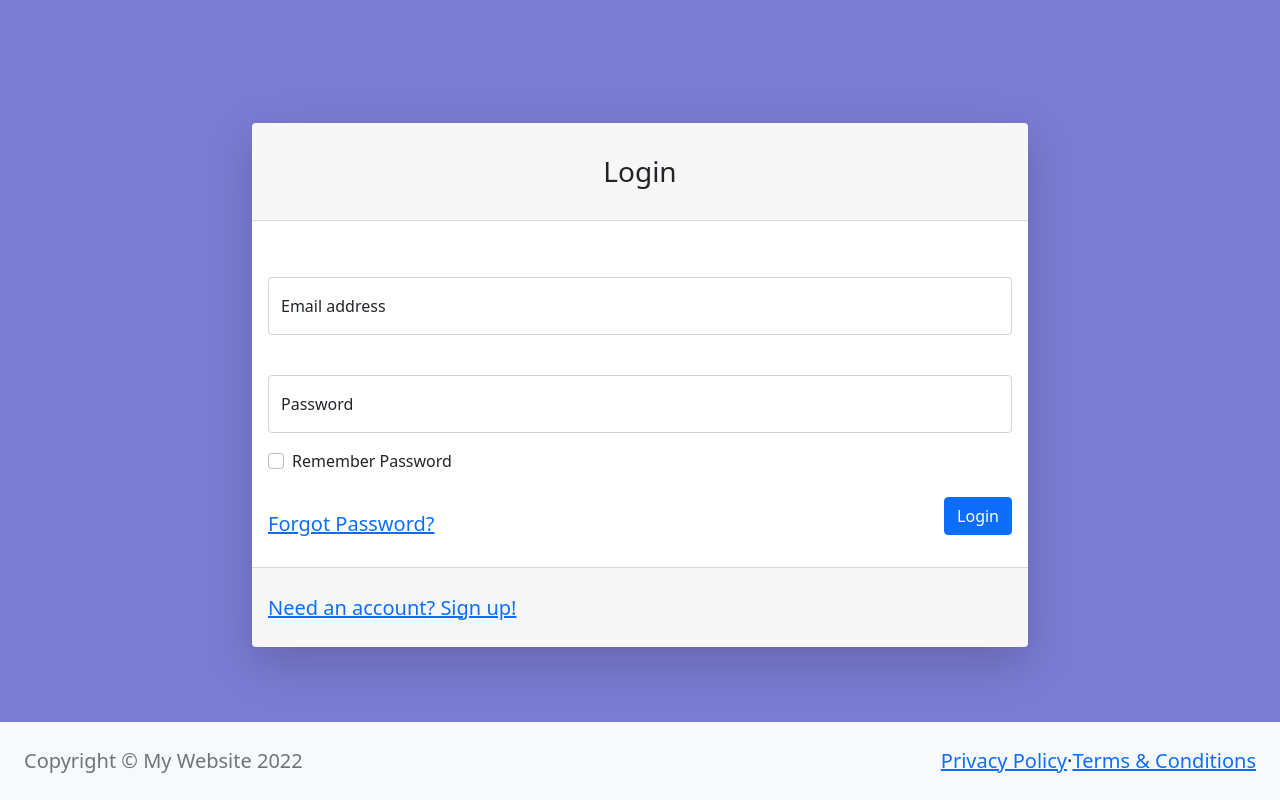
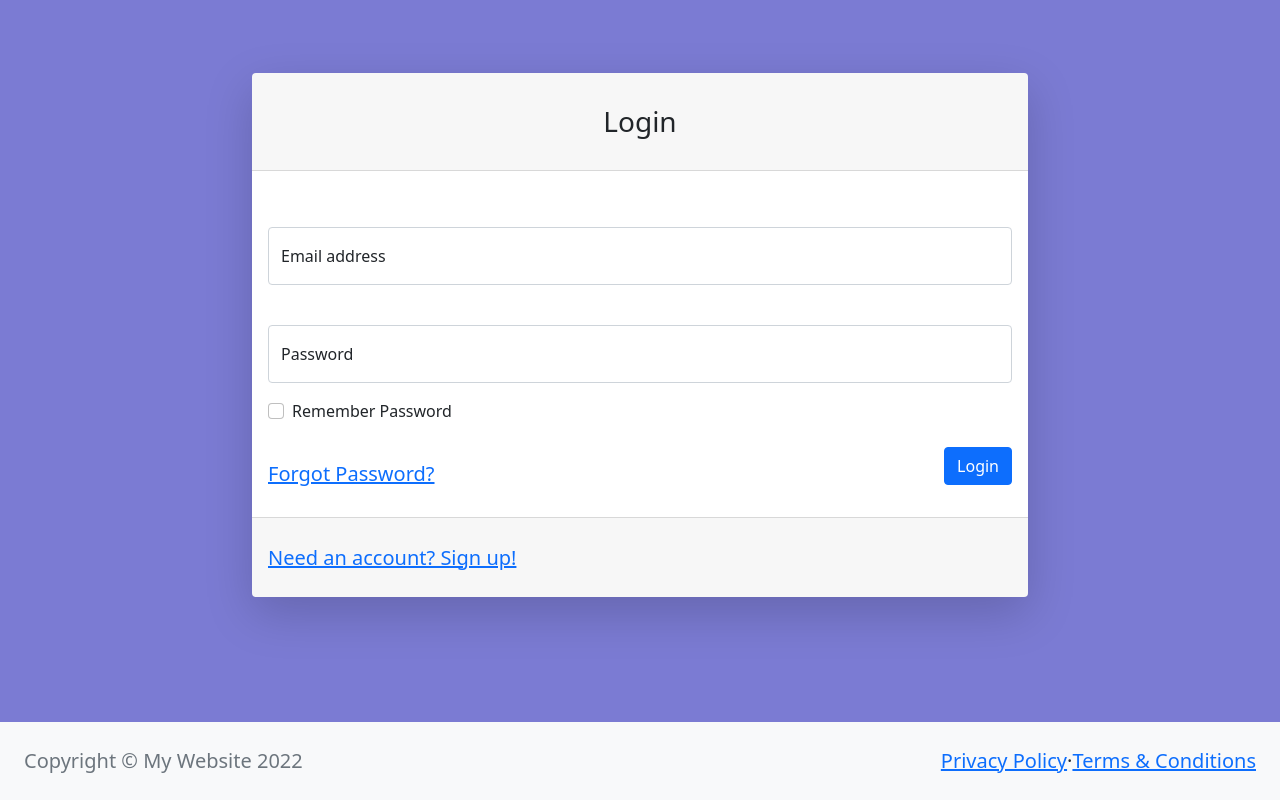
Before and after one commit to daehoddunddun/DH.GG, a React (Create React App) app: page / in a window 1280 px wide. Built offline with nearby package versions, Linux system fonts and the light colour scheme; the HTML template or start-up script is replaced by a standard one.

Commit message:
11/23 Router setting, login, userdata localset

```diff
--- a/package.json
+++ b/package.json
@@ -14,6 +14,8 @@
     "react": "^18.2.0",
     "react-bootstrap": "^2.6.0",
     "react-dom": "^18.2.0",
+    "react-router": "^6.4.3",
+    "react-router-dom": "^6.4.3",
     "react-scripts": "5.0.1",
     "typescript": "^4.9.3",
     "web-vitals": "^2.1.4"
@@ -41,5 +43,9 @@
       "last 1 firefox version",
       "last 1 safari version"
     ]
+  },
+  "devDependencies": {
+    "@types/react-router": "^5.1.19",
+    "@types/react-router-dom": "^5.3.3"
   }
 }
--- a/src/App.tsx
+++ b/src/App.tsx
@@ -4,7 +4,7 @@ import Login from './component/Login/Login';
 function App() {
   return (
     <div className="App">
-      <Login></Login>
+      <Login/>
     </div>
   );
 }
--- /dev/null
+++ b/src/component/Join/Join.tsx
@@ -0,0 +1,11 @@
+import React from 'react';
+
+function Join() {
+    return (
+        <div>
+            <h1>sss</h1>
+        </div>
+    );
+}
+
+export default Join;
--- a/src/component/Login/Login.css
+++ b/src/component/Login/Login.css
@@ -6,6 +6,7 @@
     display: flex;
     flex-direction: column;
     justify-content: center;
+    margin-bottom: 100px;
 }
 
 .col-lg-5 {
--- a/src/component/Login/Login.tsx
+++ b/src/component/Login/Login.tsx
@@ -10,12 +10,20 @@ function Login() {
     }
     const loginSumbit = () => {
         let testLoginInfo :LoginType = {userId : "eogh773", userPw : "eogh12"}
-        console.log("유저인풋: ",userInput)
-        console.log("로그인 데이터: ", testLoginInfo)
         if(userInput.userId === testLoginInfo.userId && userInput.userPw === testLoginInfo.userPw){
-            console.log("로그인 성공")
+            alert("로그인 성공!")
         }else{
-            console.log("로그인 실패")
+            alert("아이디 또는 패스워드를 확인해주세요")
+        }
+    }
+
+    const saveUserInfo = (e :React.FormEvent<HTMLInputElement>) => {
+        let isCheck:boolean = e.currentTarget.checked
+        console.log(isCheck)
+        if(isCheck){
+            localStorage.setItem('userData', JSON.stringify(userInput));
+        }else{
+            localStorage.removeItem('userData');
         }
     }
 
@@ -40,7 +48,7 @@ function Login() {
                                                 <label >Password</label>
                                             </div>
                                             <div className="form-check mb-3">
-                                                <input className="form-check-input" id="inputRememberPassword" type="checkbox" value="" />
+                                                <input className="form-check-input" id="inputRememberPassword" type="checkbox" onClick={saveUserInfo}/>
                                                 <label className="form-check-label" >Remember Password</label>
                                             </div>
                                             <div className="d-flex align-items-center justify-content-between mt-4 mb-0">
--- a/src/index.tsx
+++ b/src/index.tsx
@@ -1,19 +1,24 @@
 import React from 'react';
 import ReactDOM from 'react-dom/client';
+import { BrowserRouter, Routes, Route} from 'react-router-dom';
+import reportWebVitals from './reportWebVitals';
 import './index.css';
 import App from './App';
-import reportWebVitals from './reportWebVitals';
+import Join from './component/Join/Join';
+
 
 const root = ReactDOM.createRoot(
   document.getElementById('root') as HTMLElement
 );
 root.render(
   <React.StrictMode>
-    <App />
+    <BrowserRouter>
+      <Routes>
+        <Route path='/'  element={<App/>}/>
+        <Route path='/join'  element={<Join/>}/>
+      </Routes>
+    </BrowserRouter>
   </React.StrictMode>
 );
 
-// If you want to start measuring performance in your app, pass a function
-// to log results (for example: reportWebVitals(console.log))
-// or send to an analytics endpoint. Learn more: https://bit.ly/CRA-vitals
 reportWebVitals();
```
Also changed, not shown: 1 other file (tests, documents, lock files or other folders).
